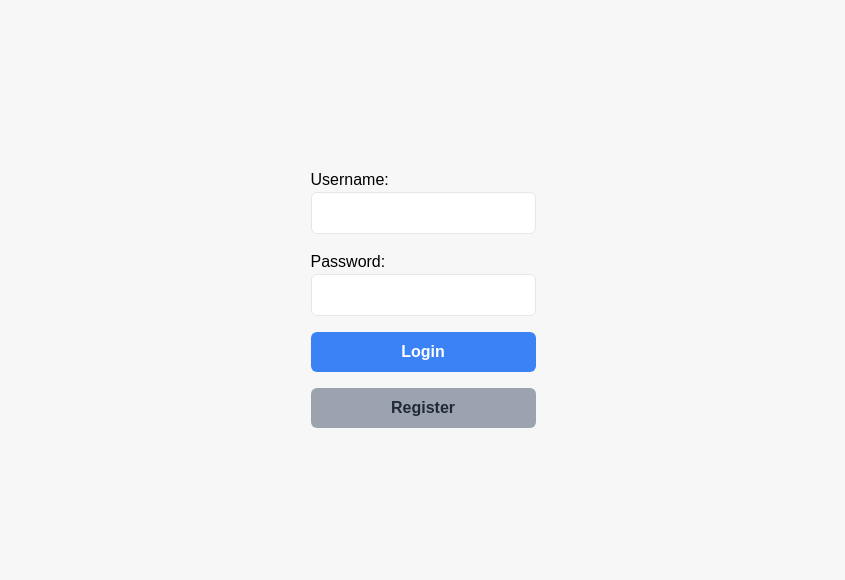
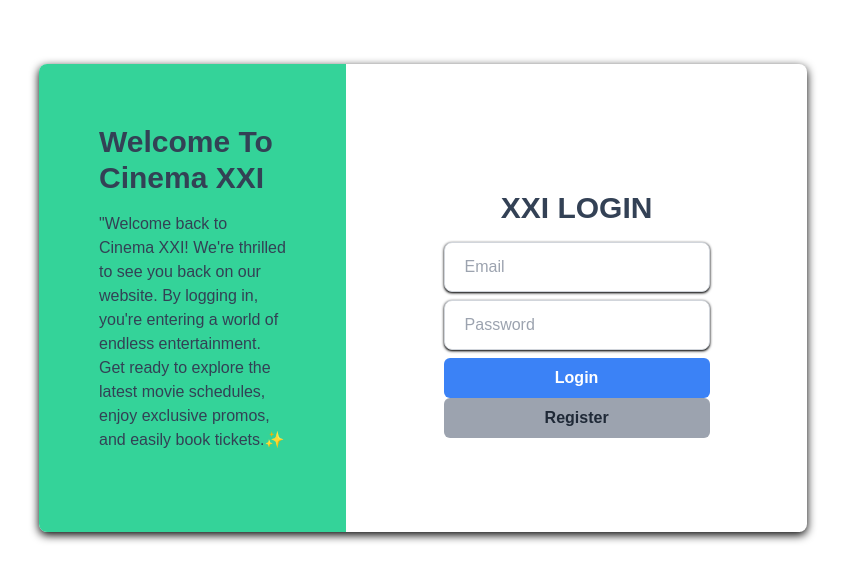
Before and after one commit to PatriciaCindyLiunadi/cinema-xxi, a Next.js app: page /login in a window 1280 px wide. Shown: the part 102-682 px from the top of the page, without its empty margins (217-1062 px from the left). Built offline with nearby package versions, Linux system fonts and the light colour scheme.

Commit message:
Update login.js

```diff
--- a/src/pages/login.js
+++ b/src/pages/login.js
@@ -3,7 +3,7 @@
 import Link from 'next/link';
 
 const Login = () => {
-  const [username, setUsername] = useState('');
+  const [Email, setEmail] = useState('');
   const [password, setPassword] = useState('');
   const [loginError, setLoginError] = useState('');
   const [isFormValid, setIsFormValid] = useState(true); // Validasi tambahan
@@ -40,36 +40,54 @@
   };
 
   return (
-    <div className="min-h-screen flex items-center justify-center">
-      <form onSubmit={handleSubmit} className="space-y-4">
-        <div className="flex flex-col">
-          <label htmlFor="username" className="block">Username:</label>
+    <div>
+      <div>
+        </div>
+        {/* Background bg-gradient-to-r from-cyan-500/10 via-teal-300/10 to-sky-200/10, bg-gradient-to-r from-cyan-300 to-blue-300*/}
+           <div className="bg-white block h-screen items-center justify-center p-4 md:flex">
+        {/* Container */}
+        <div className="bg-white flex flex-col items-center max-w-screen-md overflow-hidden rounded-lg shadow-[0_3px_10px_rgb(0,0,0,1)] space-y-8 w-full md:flex-row text-slate-700">
+            {/* Welcome gradient-to-t from-emerald-400 to-stone-100  */}
+            <div className="bg-emerald-400 flex flex-col items-center p-10 w-full md:w-2/5 md:h-4/5 text-white">
+                <div className="flex flex-col justify-center items-start text-left text-slate-700 w-full p-5 mx-auto h-full">
+                <h2 className="text-3xl font-bold mb-4 ">Welcome To Cinema XXI</h2>
+                <p className="text-base font-normal mb-5 h-full">
+                {/* Lorem ipsum dolor sit amet, consectetur adipiscing elit. Nam nec
+                    ultricies nisi. Suspendisse pulvinar viverra nibh vel ultricies.
+                    Mauris tincidunt mollis diam, at mollis enim aliquet eget. Fusce
+                    eros neque, pharetra eget tincidunt in, tincidunt nec tellus. */}
+                    "Welcome back to Cinema XXI!
+We're thrilled to see you back on our website. By logging in, you're entering a world of endless entertainment. Get ready to explore the latest movie schedules, enjoy exclusive promos, and easily book tickets.✨
+                </p>
+                </div>
+            </div>
+            <form
+            onSubmit={handleSubmit}
+            className="flex flex-col justify-center items-center space-y-4 mx-auto">
+            {/* Title */}
+            <div className="flex flex-col justify-center text-center space-y-4">
+               <h1 className="text-slate-700 text-3xl font-semibold">
+                   XXI LOGIN
+                </h1>
+            </div>
+            <div className="relative p-y">
+                <div className="w-full bg-white flex items-center mb-[3%] border-gray-300 border rounded-lg px-3 py-2 focus:outline-none shadow shadow-black">
                 <input
-            type="text"
-            id="username"
-            name="username"
-            value={username}
-            onChange={(e) => setUsername(e.target.value)}
-            className="border rounded-md p-2"
+                className="pl-2 py-1 w-60 focus:outline-none"
+                type="email"
+                placeholder="Email"
+                onChange={(e) => setEmail(e.target.value)}
                 />
                 </div>
-        <div className="flex flex-col">
-          <label htmlFor="password" className="block">Password:</label>
+                <div className="w-full bg-white flex items-center mb-[3%] border-gray-300 border rounded-lg px-3 py-2 focus:outline-none shadow shadow-black">
                 <input
-            type="password"
-            id="password"
-            name="password"
-            value={password}
+                className="pl-2 py-1 w-60 focus:outline-none"
+                placeholder="Password"
                 onChange={(e) => setPassword(e.target.value)}
-            className="border rounded-md p-2"
                 />
+
+
                 </div>
-        {!isFormValid && (
-          <div className="text-red-600">Mohon isi semua bidang.</div>
-        )}
-        {loginError && (
-          <div className="text-red-600">{loginError}</div>
-        )}
                 <div className="flex flex-col">
           <button
             type="submit"
@@ -86,7 +104,10 @@
             <Link href="/register">Register</Link>
           </button>
         </div>
+            </div>
             </form>
+        </div>
+    </div>
 </div>
   );
 };
```
Lines whose indentation alone changed are shown as unchanged.
